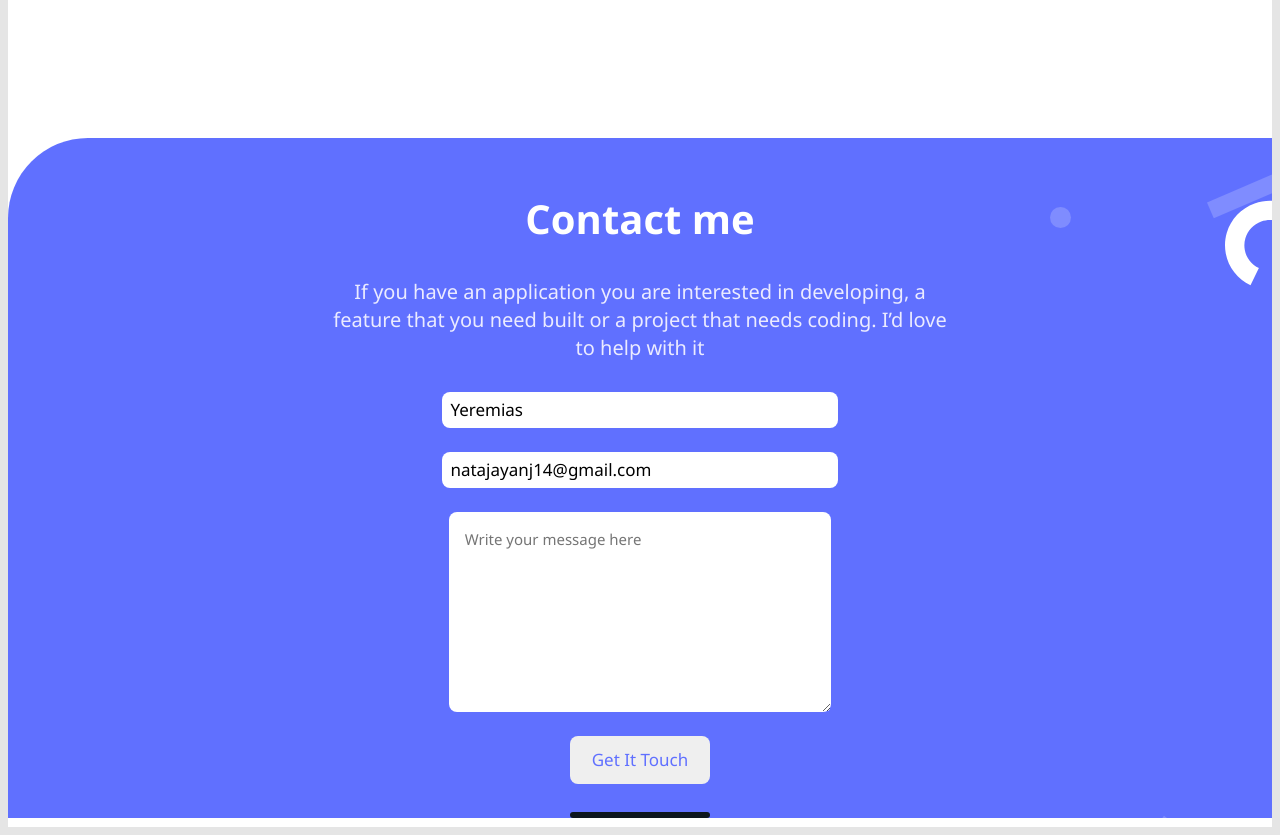
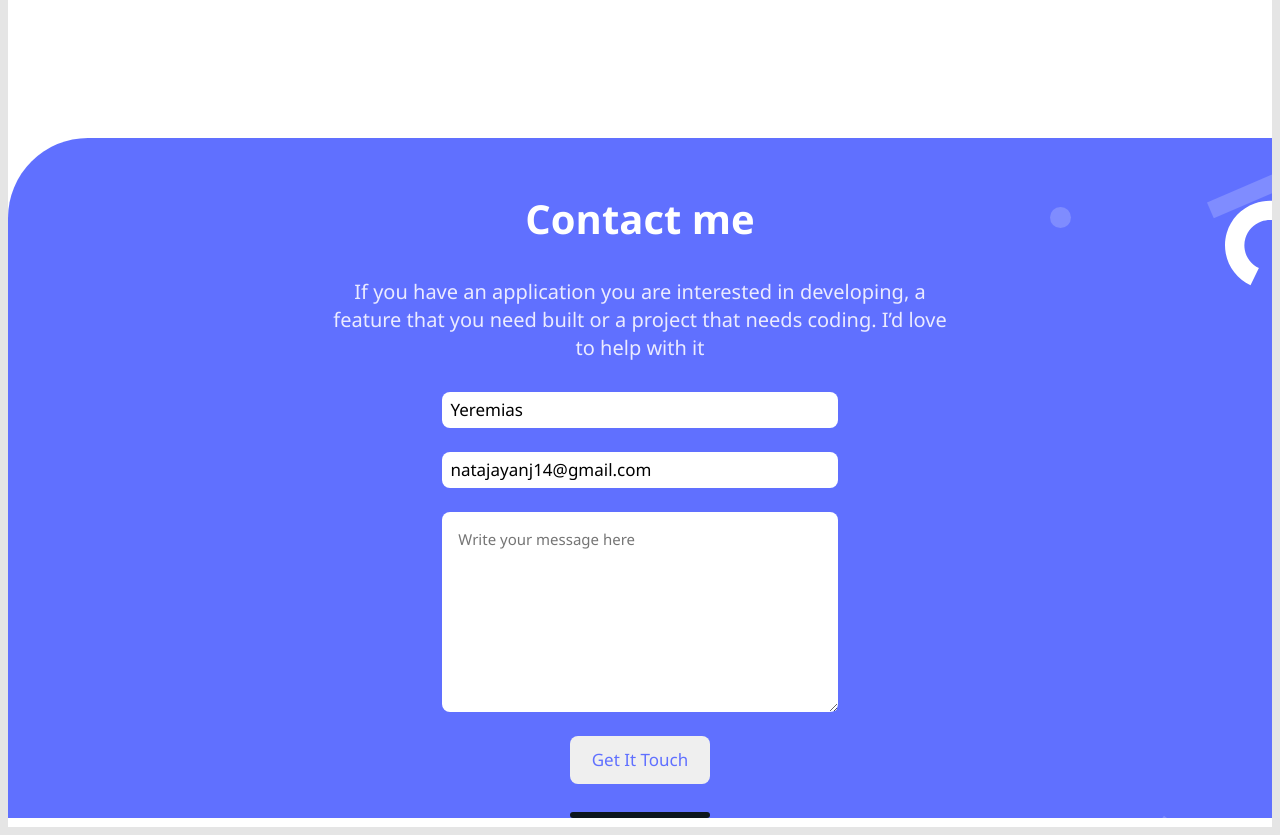
Before and after one commit to nmeziany/SkeletonMobilePortfolio, a website: page index.html in a window 1280 px wide. Shown: the part 3951-4786 px from the top of the page. Drawn offline with Linux system fonts and the light colour scheme.

Commit message:
Add some modifications to the CSS!

```diff
--- a/desktop-style.css
+++ b/desktop-style.css
@@ -405,7 +405,7 @@ li {
   line-height: 24px;
   border-radius: 8px;
   border: none;
-  width: 26%;
+  width: 27%;
   margin-bottom: 24px;
   padding: 15px 38px 15px 16px;
 }
```
